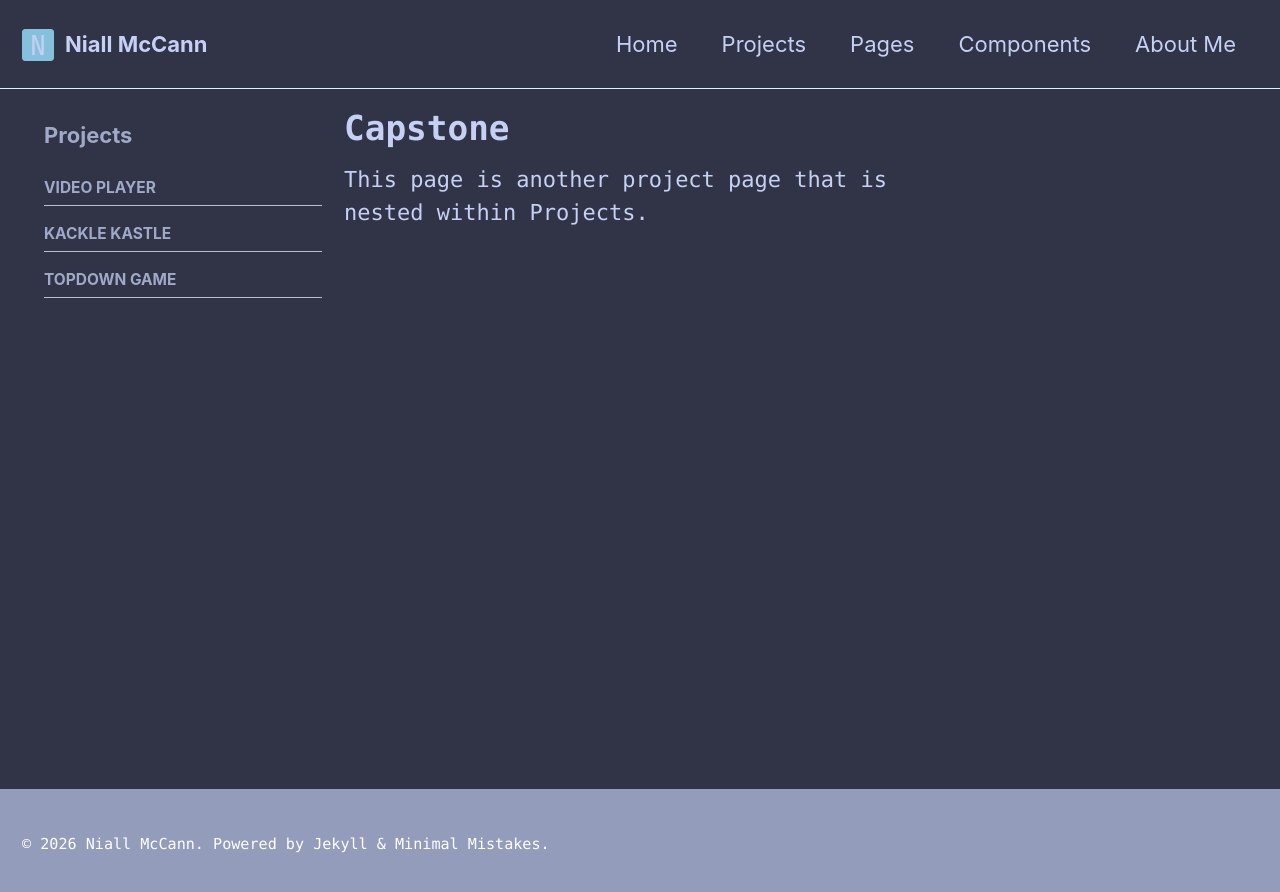
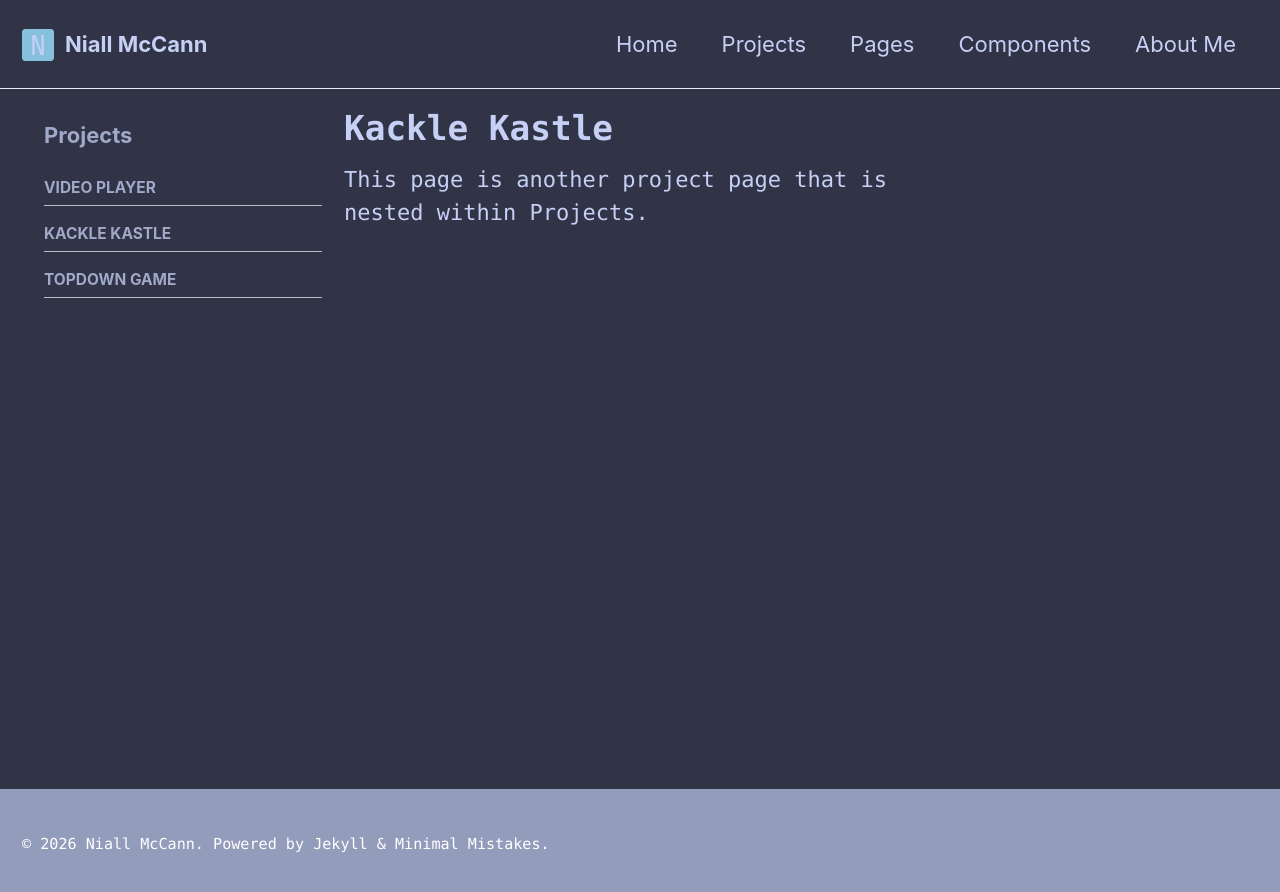
Before and after one commit to AcedAspect/AcedAspect.github.io, a Jekyll site: the page built from _pages/projects-kackle-kastle.md, in a window 1280 px wide. Shown: the top 892 px of the page. Built offline with Jekyll 4.4.1, drawn with Linux system fonts in a browser that asks for light colours.

Commit message:
Update and rename projects-capstone.md to projects-kackle-kastle.md

```diff
--- a/_pages/projects-capstone.md
+++ b/_pages/projects-kackle-kastle.md
@@ -1,7 +1,7 @@
 ---
-title: "Capstone"
+title: "Kackle Kastle"
 layout: single
-permalink: /projects/capstone/
+permalink: /projects/kackle-kastle/
 sidebar:
   title: "Projects"
   nav:
```
